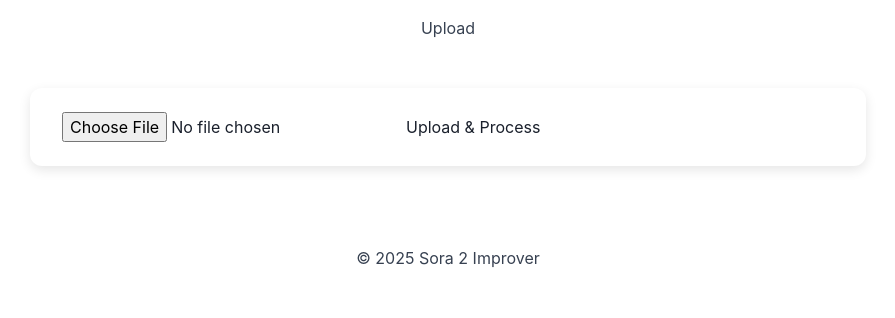
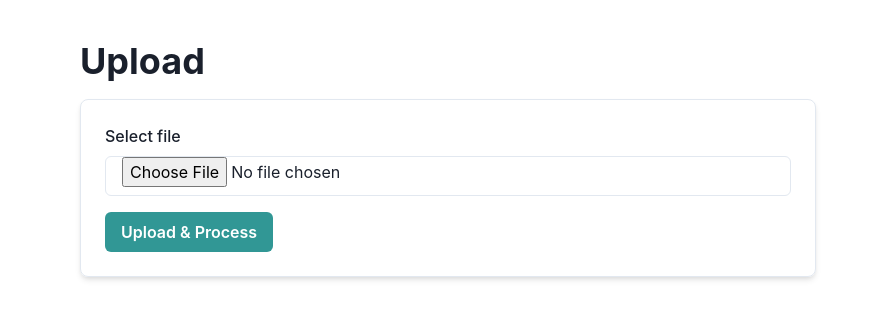
Before and after one commit to tmansmann0/sora-2-improver, a Next.js app: page /upload in a window 1280 px wide. Shown: the top 318 px of the page, without its empty margins (192-1087 px from the left). Built offline with nearby package versions, Linux system fonts and the light colour scheme.

Commit message:
Refactor upload page with ChaRevamp upload page using Chakra UI with statuses and schemakra UI and schema update
Refactor upload page to use Chakra UI components and update schema.

```diff
--- a/pages/upload.js
+++ b/pages/upload.js
@@ -1,6 +1,7 @@
 import Head from 'next/head';
 import { useState } from 'react';
 import { useRouter } from 'next/router';
+import { Container, Heading, Text, Input, Button, FormControl, FormLabel, Alert, AlertIcon, Box } from '@chakra-ui/react';
 import presets from '../presets.json';
 
 export default function UploadPage() {
@@ -9,9 +10,15 @@ export default function UploadPage() {
   const [status, setStatus] = useState('idle');
   const router = useRouter();
   const presetSlug = router.query.p;
-  const preset = presets.find((p) => p.slug === presetSlug);
+  const preset = presets.find(p => p.slug === presetSlug);
+  const maxFileSize = 50 * 1024 * 1024; // 50MB
 
-  const maxFileSize = 50 * 1024 * 1024; // 50MB
+  const schema = {
+    "@context": "https://schema.org",
+    "@type": "Service",
+    "name": `Upload - ${preset ? preset.title : 'Sora 2 Improver'}`,
+    "description": `Upload a file to process with ${preset ? preset.title : 'our service'}`,
+  };
 
   const handleSubmit = async (e) => {
     e.preventDefault();
@@ -29,57 +36,63 @@ export default function UploadPage() {
     form.append('file', file);
     form.append('preset', presetSlug);
     try {
-      const response = await fetch('/api/process', {
+      const res = await fetch('/api/process', {
         method: 'POST',
         body: form,
       });
-      const data = await response.json();
-      if (!response.ok) {
-        setError(data.error || 'Something went wrong.');
+      const data = await res.json();
+      if (res.ok) {
+        setStatus('processing');
+        // Optionally handle data.resultUrl or other response
+      } else {
         setStatus('error');
-      } else {
-        setStatus('processing');
+        setError(data.error || 'Failed to upload file.');
       }
     } catch (err) {
+      setStatus('error');
       setError('Failed to upload file.');
-      setStatus('error');
     }
-  };
-
-  const schema = {
-    "@context": "https://schema.org",
-    "@type": "Service",
-    name: 'Upload ' + (preset ? preset.title : 'File'),
-    description: 'Upload your video file for processing with Sora 2 Improver.',
   };
 
   return (
     <>
       <Head>
         <title>Upload – Sora 2 Improver</title>
-        <meta name="description" content="Upload your video file for processing with our presets." />
-        <script
-          type="application/ld+json"
-          dangerouslySetInnerHTML={{ __html: JSON.stringify(schema) }}
-        />
+        <meta name="description" content="Upload your file to be processed by the Sora 2 Improver." />
+        <script type="application/ld+json" dangerouslySetInnerHTML={{ __html: JSON.stringify(schema) }} />
       </Head>
-      <header>
-        <h1>Upload</h1>
-      </header>
-      <main className="container">
-        <div className="card">
+      <Container maxW="container.md" py={10}>
+        <Heading mb={4}>Upload {preset ? `for ${preset.title}` : ''}</Heading>
+        <Box p={6} borderWidth="1px" borderRadius="lg" boxShadow="md">
           <form onSubmit={handleSubmit}>
-            <input type="file" onChange={(e) => setFile(e.target.files?.[0] || null)} />
-            {error && <p className="status" style={{ color: 'red' }}>{error}</p>}
-            {status === 'uploading' && <p className="status">Uploading...</p>}
-            {status === 'processing' && <p className="status">Processing started! Check back later for results.</p>}
-            <button type="submit">Upload &amp; Process</button>
+            <FormControl mb={4}>
+              <FormLabel>Select file</FormLabel>
+              <Input type="file" onChange={e => setFile(e.target.files?.[0] ?? null)} />
+            </FormControl>
+            {error && (
+              <Alert status="error" mb={4}>
+                <AlertIcon />
+                {error}
+              </Alert>
+            )}
+            {status === 'uploading' && (
+              <Alert status="info" mb={4}>
+                <AlertIcon />
+                Uploading file...
+              </Alert>
+            )}
+            {status === 'processing' && (
+              <Alert status="success" mb={4}>
+                <AlertIcon />
+                Processing started! Check back later for results.
+              </Alert>
+            )}
+            <Button colorScheme="teal" type="submit" isLoading={status === 'uploading'}>
+              Upload & Process
+            </Button>
           </form>
-        </div>
-      </main>
-      <footer>
-        <p>&copy; {new Date().getFullYear()} Sora 2 Improver</p>
-      </footer>
+        </Box>
+      </Container>
     </>
   );
 }
```
